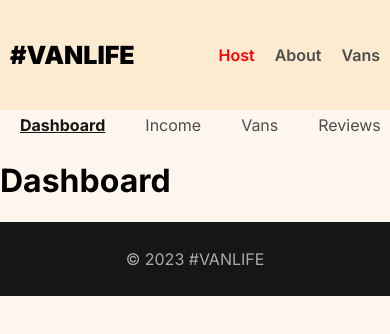
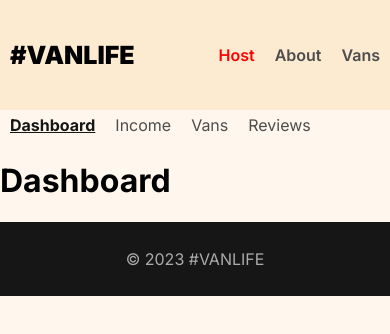
Before and after one commit to akdhiman358/vanLife, a React (Vite) app: page /host in a window 390 px wide. Shown: the top 334 px of the page. Built offline with nearby package versions, Linux system fonts and the light colour scheme; what miragejs would draw is missing.

Commit message:
working on mobile responsiveness 1

```diff
--- a/src/index.css
+++ b/src/index.css
@@ -204,7 +204,7 @@ header a:hover {
   text-decoration: none;
   color: #4D4D4D;
   font-weight: 500;
-  padding: 5px 20px;
+  padding: 5px 10px;
 }
 
 .host-nav a:hover {
```
